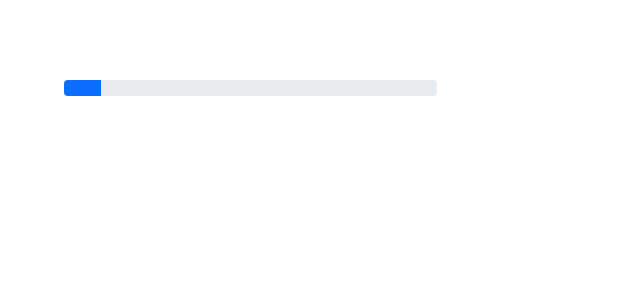
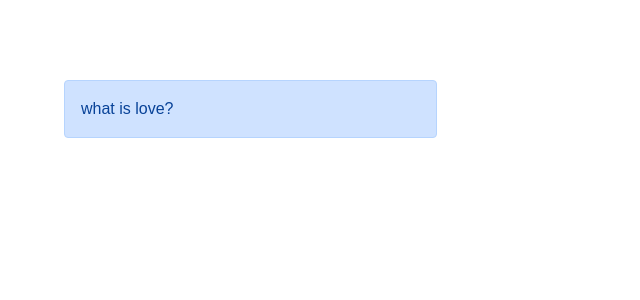
Before and after one commit to valya-brynyuk/react-hw, a React (Vite) app: page / in a window 1280 px wide. Shown: the top 300 px of the page, without its empty margins (0-640 px from the left). Built offline with nearby package versions, Linux system fonts and the light colour scheme.

Commit message:
- completed

```diff
--- a/src/App.jsx
+++ b/src/App.jsx
@@ -1,9 +1,8 @@
-import Progress from "./components/Progress/Progress.jsx";
-
+import Alert from "./components/Alert/Alert.jsx";
 function App() {
 
   return (
-    <Progress percentage={10}/>
+    <Alert type="primary" text="what is love?" />
   )
 }
 
--- /dev/null
+++ b/src/components/Alert/Alert.jsx
@@ -0,0 +1,23 @@
+import React from "react";
+
+const ALLOWED_TYPES = ['primary', 'secondary', 'success', 'danger', 'warning', 'info', 'light', 'dark'];
+
+class Alert extends React.Component {
+  constructor(props) {
+    super(props);
+
+    if (!ALLOWED_TYPES.includes(this.props.type)) {
+      throw new Error(`Type ${this.props.type} is not allowed`);
+    }
+  }
+
+  render() {
+    return (
+      <div className={`alert alert-${this.props.type}`} role="alert">
+        {this.props.text}
+      </div>
+    );
+  }
+}
+
+export default Alert;
--- a/src/components/Progress/Progress.jsx
+++ /dev/null
@@ -1,27 +0,0 @@
-import React from "react";
-
-class Progress extends React.Component {
-  constructor(props) {
-    super(props);
-
-    if (!Number.isFinite(this.props.percentage)) {
-      throw new Error('Percentage must be a valid number');
-    } else if (this.props.percentage < 0) {
-      throw new Error('Percentage must be greater than 0');
-    } else if (this.props.percentage > 100) {
-      throw new Error('Percentage must be less than 100');
-    }
-  }
-
-  render() {
-    return (
-      <div className="progress">
-        <div className="progress-bar" role="progressbar" style={{width: `${this.props.percentage}%`}}
-             aria-valuenow={this.props.percentage} aria-valuemin="0"
-             aria-valuemax="100"></div>
-      </div>
-    );
-  }
-}
-
-export default Progress;
```
Also changed, not shown: 1 other file (tests, documents, lock files or other folders).
